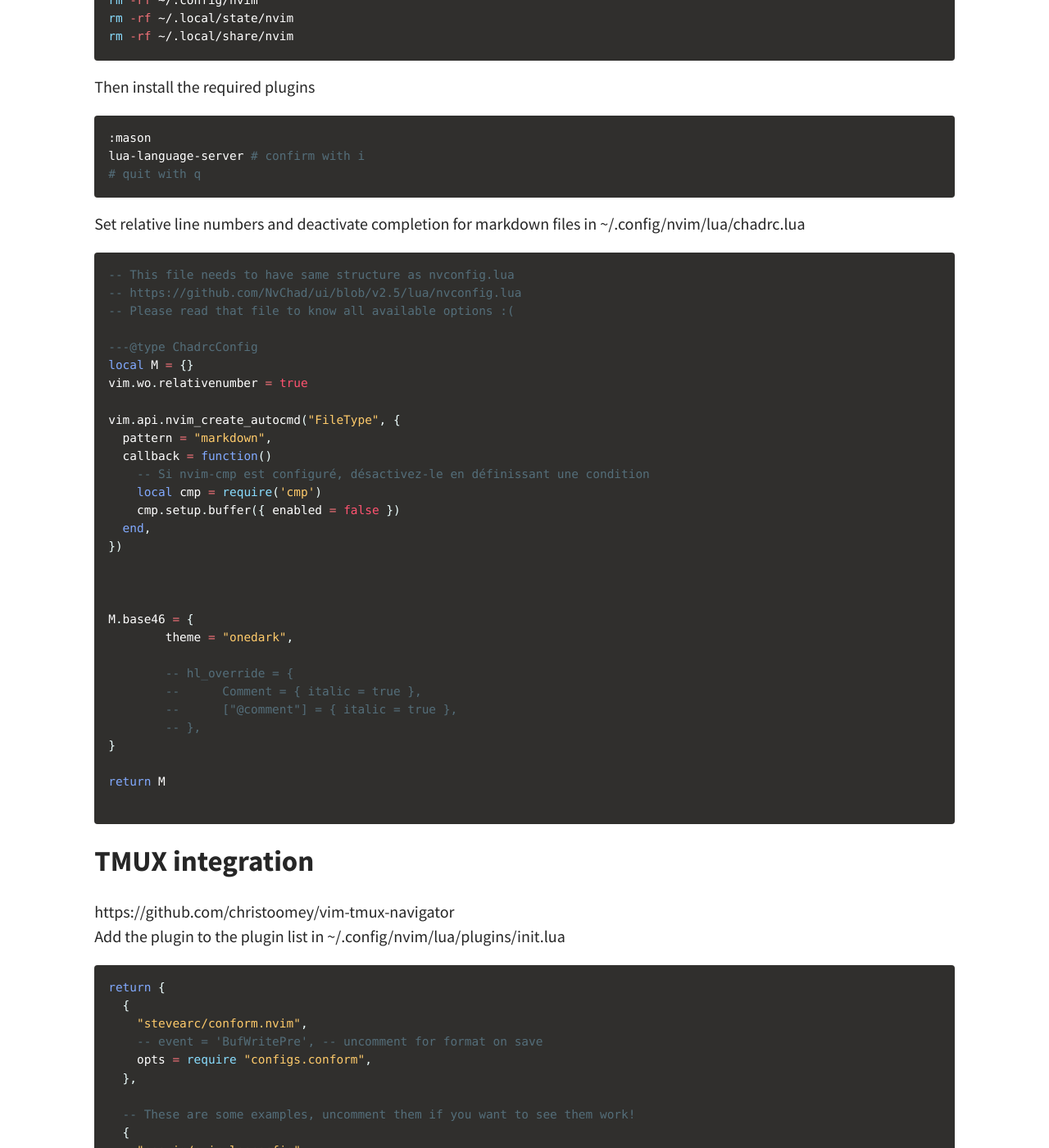
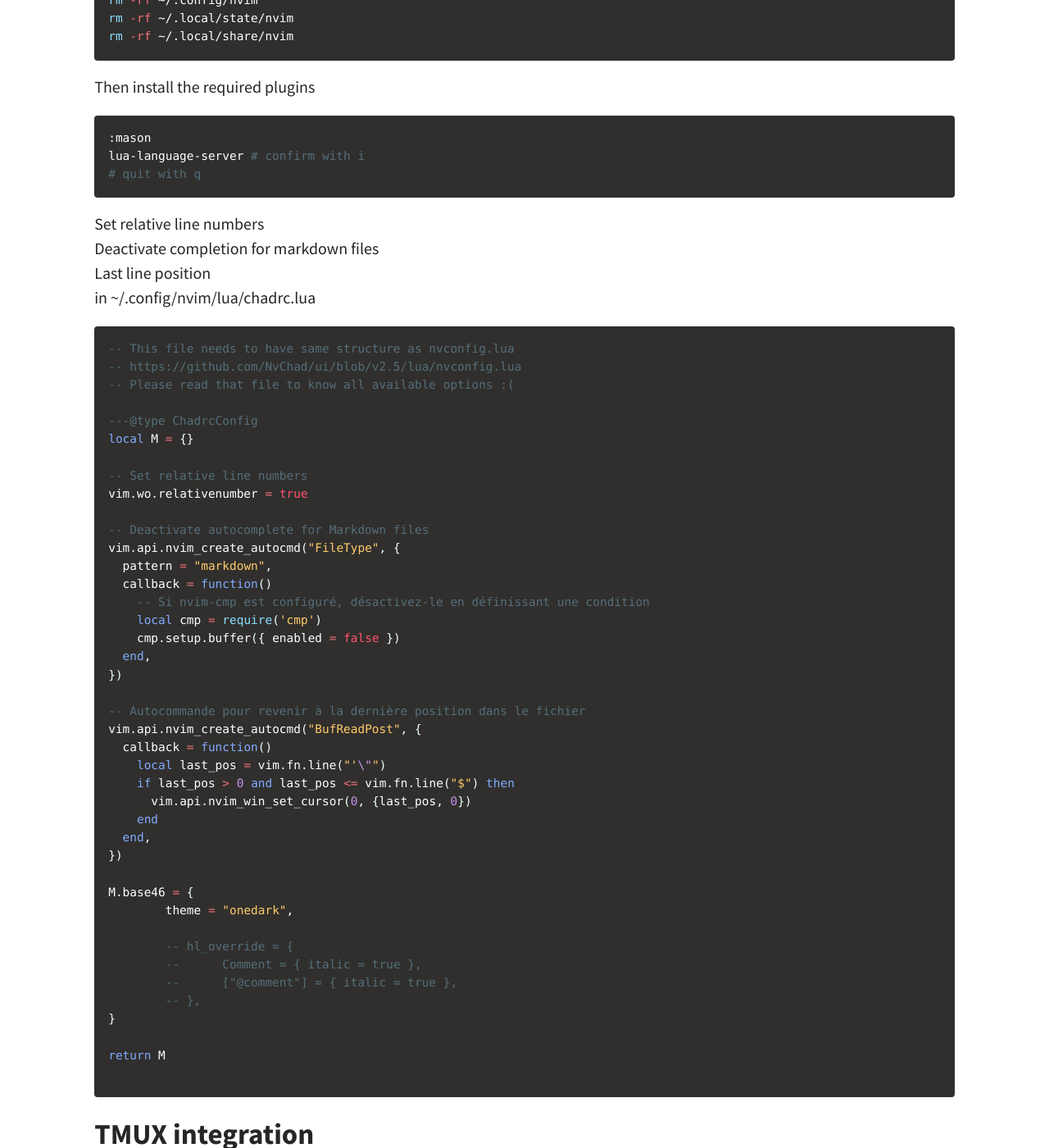
Before and after one commit to cristalcorp/cristalcorp.github.io, a Jekyll site: the page built from _posts/2024-09-21-Terminal.md, in a window 1280 px wide and 1400 px high, scrolled down 2833 px. Shown: the whole window at 82% size. Built offline with Jekyll 4.4.1, drawn with Linux system fonts in a browser that asks for light colours; a script that is not in the unit is left out.

Commit message:
terminal

````diff
--- a/_posts/2024-09-21-Terminal.md
+++ b/_posts/2024-09-21-Terminal.md
@@ -87,7 +87,10 @@ Then install the required plugins
 lua-language-server # confirm with i
 # quit with q
 ```
-Set relative line numbers and deactivate completion for markdown files in ~/.config/nvim/lua/chadrc.lua
+Set relative line numbers
+Deactivate completion for markdown files
+Last line position
+in ~/.config/nvim/lua/chadrc.lua
 ```lua
 -- This file needs to have same structure as nvconfig.lua
 -- https://github.com/NvChad/ui/blob/v2.5/lua/nvconfig.lua
@@ -95,8 +98,11 @@ Set relative line numbers and deactivate completion for markdown files in ~/.con
 
 ---@type ChadrcConfig
 local M = {}
+
+-- Set relative line numbers
 vim.wo.relativenumber = true
 
+-- Deactivate autocomplete for Markdown files
 vim.api.nvim_create_autocmd("FileType", {
   pattern = "markdown",
   callback = function()
@@ -106,7 +112,15 @@ vim.api.nvim_create_autocmd("FileType", {
   end,
 })
 
-
+-- Autocommande pour revenir à la dernière position dans le fichier
+vim.api.nvim_create_autocmd("BufReadPost", {
+  callback = function()
+    local last_pos = vim.fn.line("'\"")
+    if last_pos > 0 and last_pos <= vim.fn.line("$") then
+      vim.api.nvim_win_set_cursor(0, {last_pos, 0})
+    end
+  end,
+})
 
 M.base46 = {
         theme = "onedark",
````
